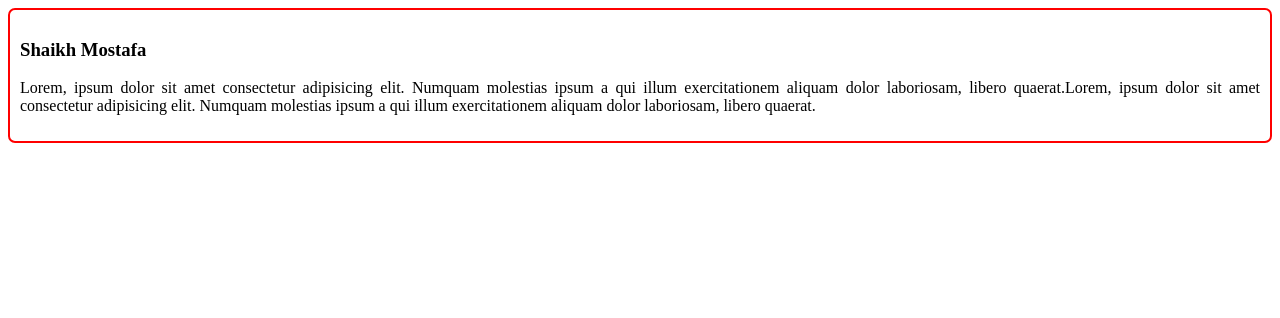
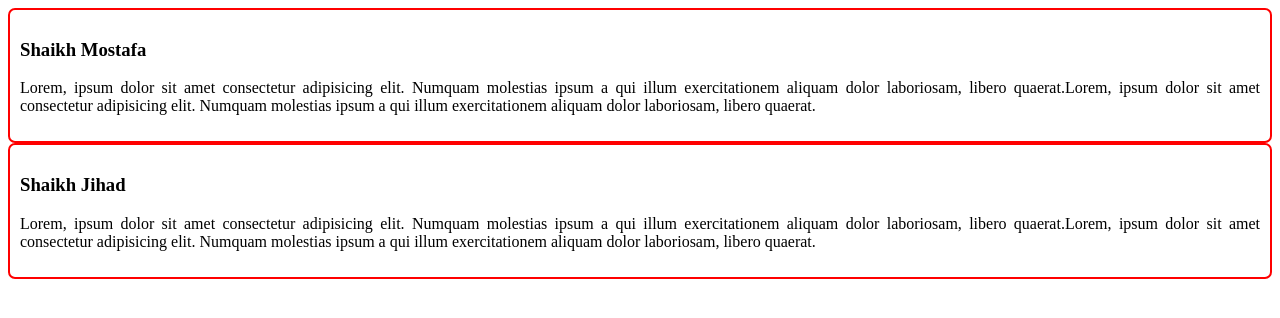
Before and after one commit to shaikhmostafa98/firstGitHubRepo, a plain HTML site: page Index.html in a window 1280 px wide. Drawn offline with Linux system fonts and the light colour scheme.

Commit message:
4th commit

```diff
--- a/Index.html
+++ b/Index.html
@@ -12,6 +12,11 @@
        <p>
         Lorem, ipsum dolor sit amet consectetur adipisicing elit. Numquam molestias ipsum a qui illum exercitationem aliquam dolor laboriosam, libero quaerat.Lorem, ipsum dolor sit amet consectetur adipisicing elit. Numquam molestias ipsum a qui illum exercitationem aliquam dolor laboriosam, libero quaerat.
        </p>
+    </div><div>
+       <h3>Shaikh Jihad</h3>
+       <p>
+        Lorem, ipsum dolor sit amet consectetur adipisicing elit. Numquam molestias ipsum a qui illum exercitationem aliquam dolor laboriosam, libero quaerat.Lorem, ipsum dolor sit amet consectetur adipisicing elit. Numquam molestias ipsum a qui illum exercitationem aliquam dolor laboriosam, libero quaerat.
+       </p>
     </div>
 </body>
 </html>
```
